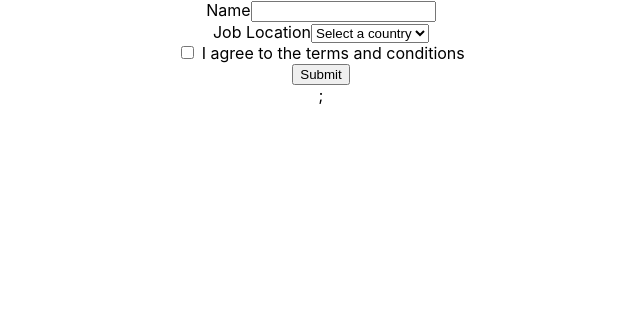
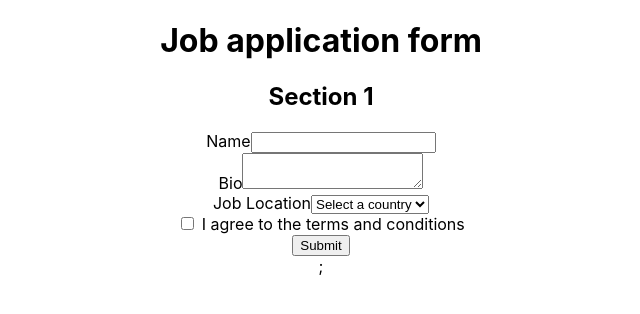
Before and after one commit to valdir-ti/react-testing, a React (Create React App) app: page / in a window 1280 px wide. Shown: the top 314 px of the page, without its empty margins (319-959 px from the left). Built offline with nearby package versions, Linux system fonts and the light colour scheme.

Commit message:
test: get by role with options

```diff
--- a/src/components/application/application.tsx
+++ b/src/components/application/application.tsx
@@ -1,9 +1,16 @@
 export const Application = () => {
   return (
+    <>
+      <h1>Job application form</h1>
+      <h2>Section 1</h2>
       <form>
         <div>
           <label htmlFor="name">Name</label>
           <input type="text" id="name" />
+        </div>
+        <div>
+          <label htmlFor="bio">Bio</label>
+          <textarea id="bio" name="bio" />
         </div>
         <div>
           <label htmlFor="job-location">Job Location</label>
@@ -24,5 +31,6 @@
         </div>
         <button>Submit</button>
       </form>
+    </>
   );
 };
```
Also changed, not shown: 1 other file (tests, documents, lock files or other folders). Lines whose indentation alone changed are shown as unchanged.
